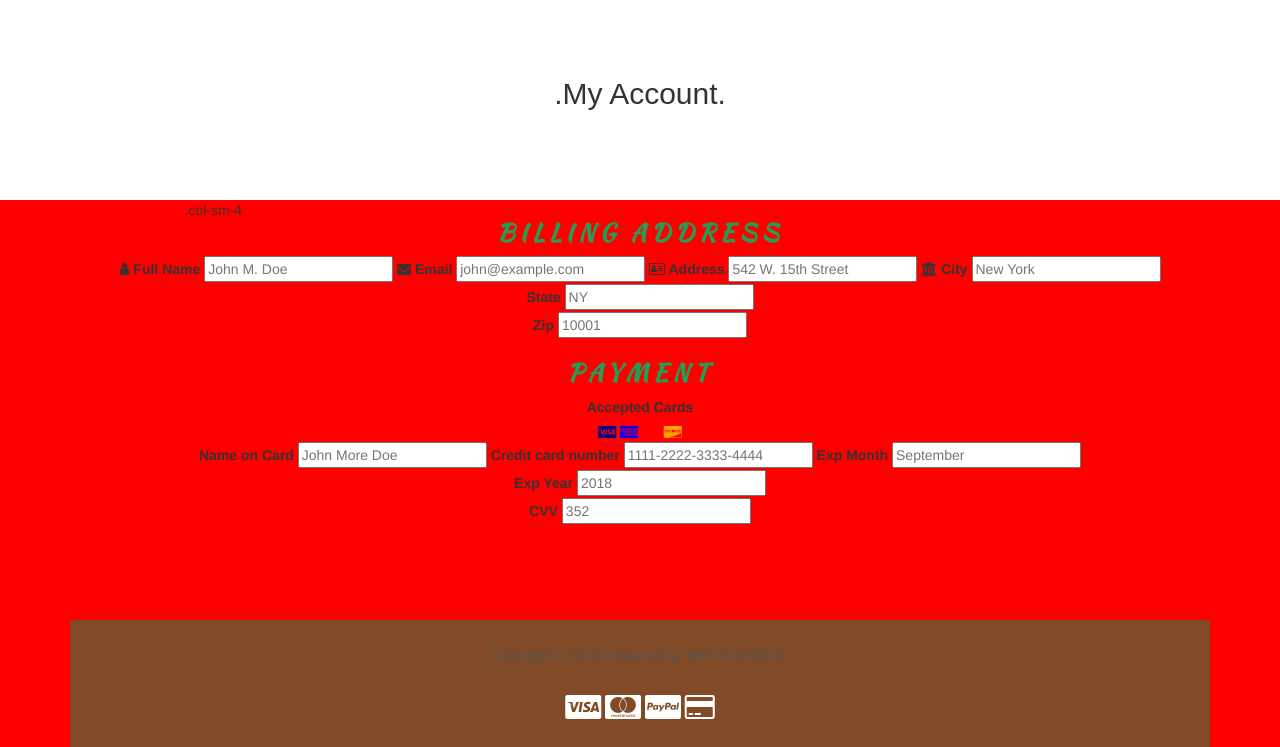
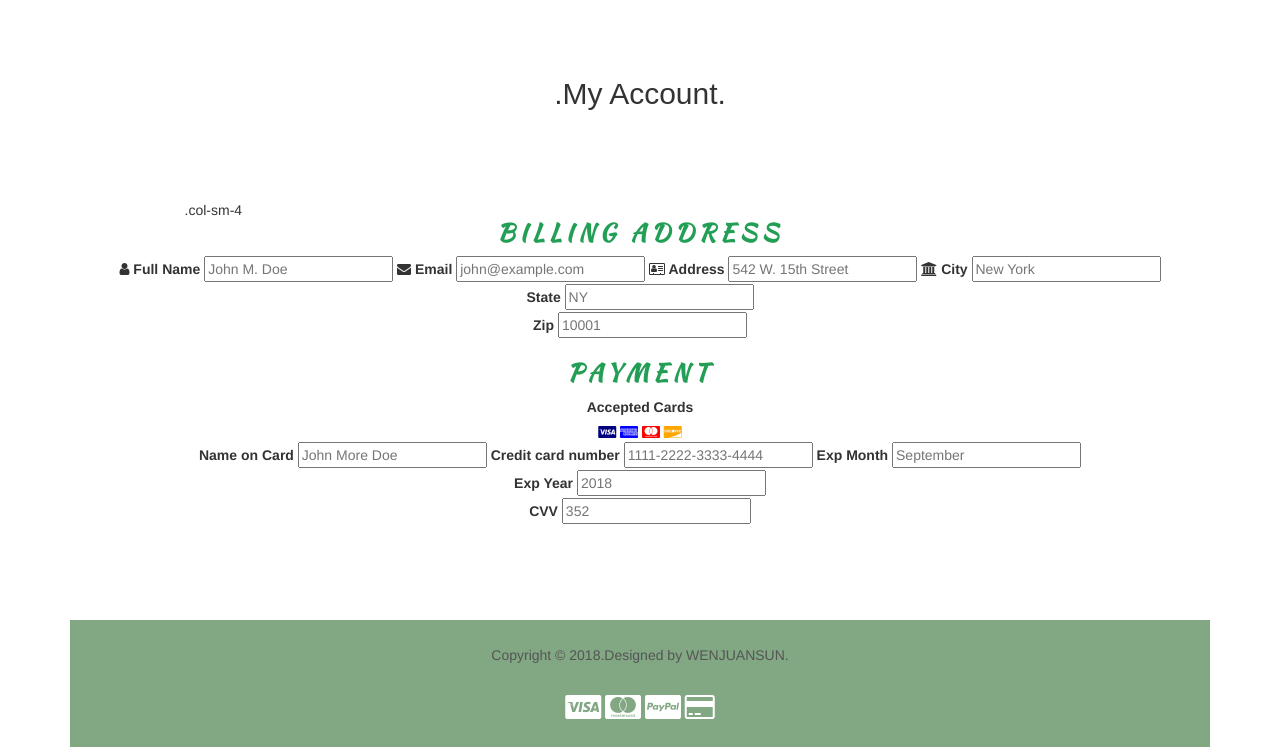
Before and after one commit to llcDK/UHire, a PHP site: page /Projects/myAccount1.html in a window 1280 px wide. Shown: the part 259-1006 px from the top of the page. Run offline with PHP 8.4, Linux system fonts and the light colour scheme.

Commit message:
more styling

```diff
--- a/css/MyAccount.css
+++ b/css/MyAccount.css
@@ -124,10 +124,7 @@
 
 /* middle */
 
-.container-fluid
-{
-	background-color:red;
-}
+
 .container h3
 {
 	color:#239e55;
--- a/myAccount.php
+++ b/myAccount.php
@@ -2,6 +2,7 @@
 <head>
 	<title>My Account</title>
    <link href="css/MyAccount.css" rel="stylesheet" type="text/css">
+
 		<meta charset="utf-8">
 		<meta name="viewport" content="width=device-width, initial-scale=1">
 		<link rel="stylesheet" href="https://maxcdn.bootstrapcdn.com/bootstrap/3.3.7/css/bootstrap.min.css">
@@ -411,14 +412,14 @@
 					{
 					?>
 						<!-- This will change the page to edit mode -->
-						<button style="font-size:20px" onClick = "window.location = 'myAccount.php?state=1'">Edit   <i class="fa fa-pencil"></i></button>
+						<button style="font-size:20px" onClick = "window.location = 'myAccount.php?state=1'">Edit<i class="fa fa-pencil"></i></button>
 				<?php
 					}
 					else if($state == 1)
 					{
 					?>
 						<!-- This will change the page to finish mode -->
-						<button style="font-size:20px" class="tickButton" onClick = "updateInfo()">Done   <i class="fa fa-heart"></button>
+						<button style="font-size:20px" class="tickButton" onClick = "updateInfo()">Done<i class="fa fa-heart"></button>
 						<!--<button class="tickButton" onClick = "window.location = 'myAccount.php?state=0'"></button>-->
 				<?php
 					}
```
Also changed, not shown: 2 other files.
